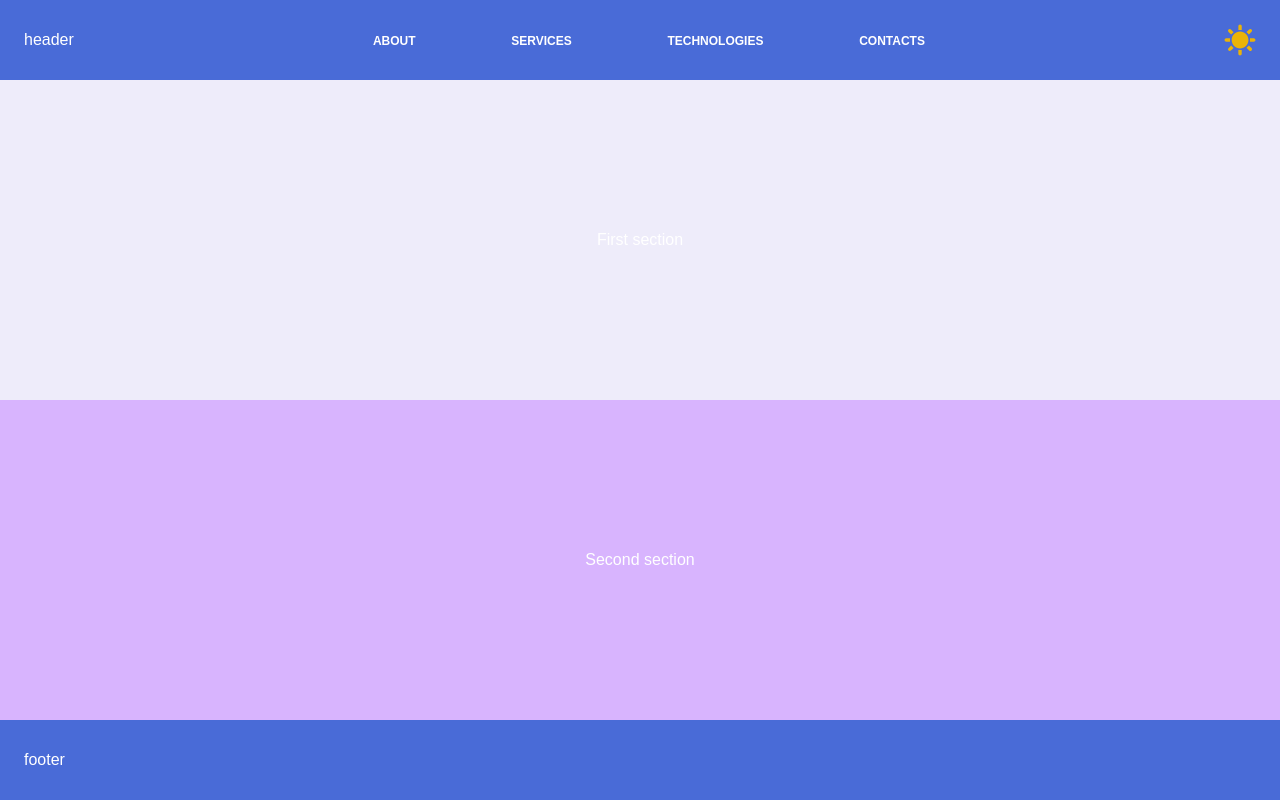
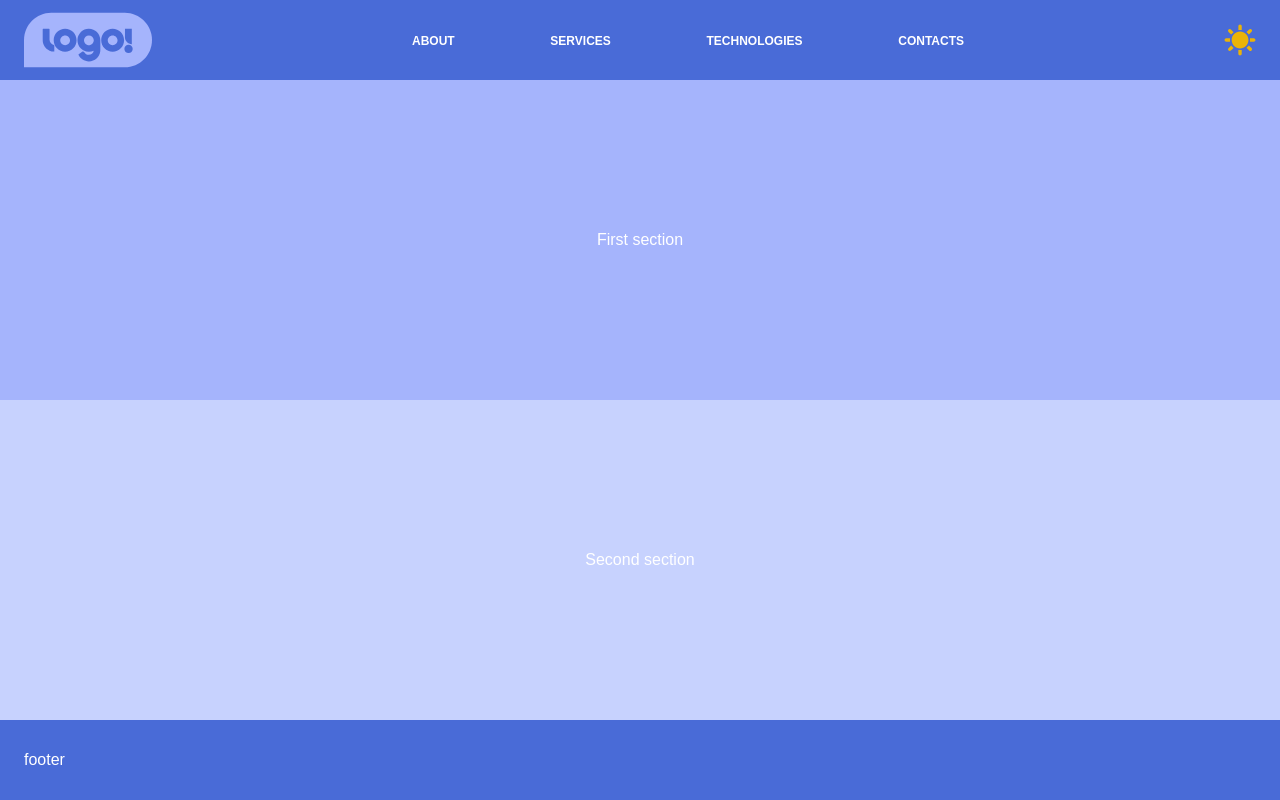
Before and after one commit to icediver/nextjs-starter-template, a Next.js app: page / in a window 1280 px wide. Built offline with nearby package versions, Linux system fonts and the light colour scheme; no server answers.

Commit message:
add logo

```diff
--- a/src/assets/styles/themes/dark.scss
+++ b/src/assets/styles/themes/dark.scss
@@ -14,7 +14,7 @@
 	--footer-divider: #3f3f48;
 	--hero-text: #5f5982;
 	--primary-shadow: #f5b5b0;
-	--second-section-background: #efeff6;
+	--second-section-background: #1E1B4B;
 	--lessons: #fef0ef;
 	--third: #6c63ff;
 	--review: #ddf7ff;
--- a/src/assets/styles/themes/normal.scss
+++ b/src/assets/styles/themes/normal.scss
@@ -5,7 +5,7 @@
 	--account-background: #f6f7fb;
 
 	--navbar: #496BD7;
-  --section: #EEECFA;
+  --section: #A5B4FC;
 	--primary: #f56962;
 	--border: #cac6d4;
 	--footer: #282834;
@@ -13,7 +13,7 @@
 	--footer-divider: #3f3f48;
 	--hero-text: #5f5982;
 	--primary-shadow: #f5b5b0;
-	--second-section-background: #efeff6;
+	--second-section-background: #C7D2FE;
 	--lessons: #fef0ef;
 	--third: #6c63ff;
 	--review: #ddf7ff;
--- a/src/components/layout/header/Header.tsx
+++ b/src/components/layout/header/Header.tsx
@@ -6,6 +6,7 @@ import { Theme } from '@/components/ui/theme-switcher/theme.type';
 import { Hamburger } from './hamburger/Hamburger';
 import styles from './Header.module.scss';
 import { MenuList } from './menu-list/MenuList';
+import { Logo } from './logo/Logo';
 
 export function Header() {
 	const [isOpen, setIsOpen] = useState(false);
@@ -25,7 +26,7 @@ export function Header() {
 			})}
 		>
 			<div className="container relative mx-auto flex h-20 items-center justify-between bg-[var(--navbar)] px-6 lg:w-full">
-				<div>header</div>
+				<Logo />
 				<MenuList isOpen={isOpen} />
 				<div className="flex items-center gap-4">
 					<ThemeSwitcher theme={Theme.dark} />
--- /dev/null
+++ b/src/components/layout/header/logo/Logo.tsx
@@ -0,0 +1,4 @@
+import Logotype from '@/assets/icons/logo.svg';
+export function Logo() {
+	return <Logotype className="z-10 h-20 w-32" />;
+}
--- a/src/components/screens/home/Home.tsx
+++ b/src/components/screens/home/Home.tsx
@@ -4,7 +4,7 @@ export function Home() {
 			<section className="flex h-[50vh] items-center justify-center bg-[var(--section)] px-6 pt-20">
 				<h1>First section</h1>
 			</section>
-			<section className="flex h-[calc((100vh-160px)/2)] items-center justify-center bg-purple-300 px-6">
+			<section className="flex h-[calc((100vh-160px)/2)] items-center justify-center bg-[var(--second-section-background)] px-6">
 				<h1>Second section</h1>
 			</section>
 		</main>
```
Also changed, not shown: src/assets/icons/logo.svg (added).
